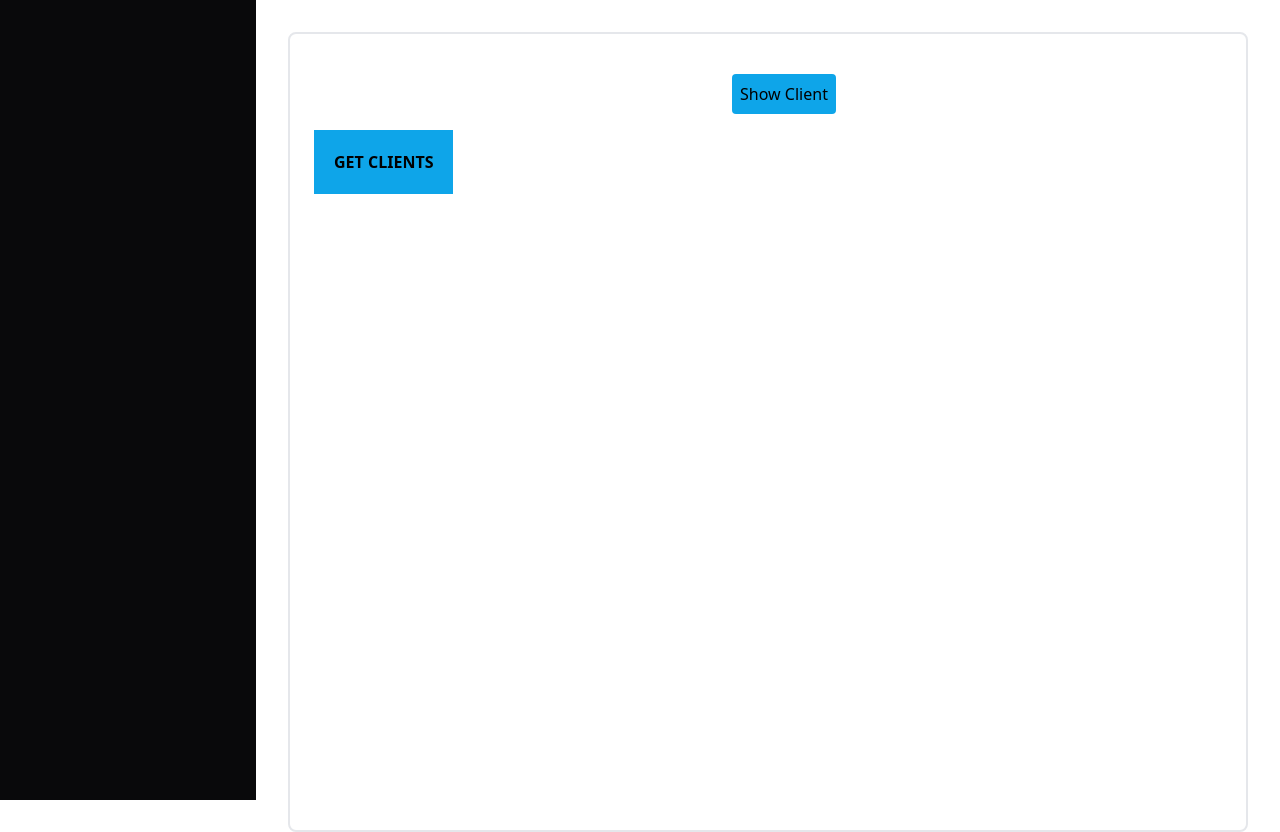
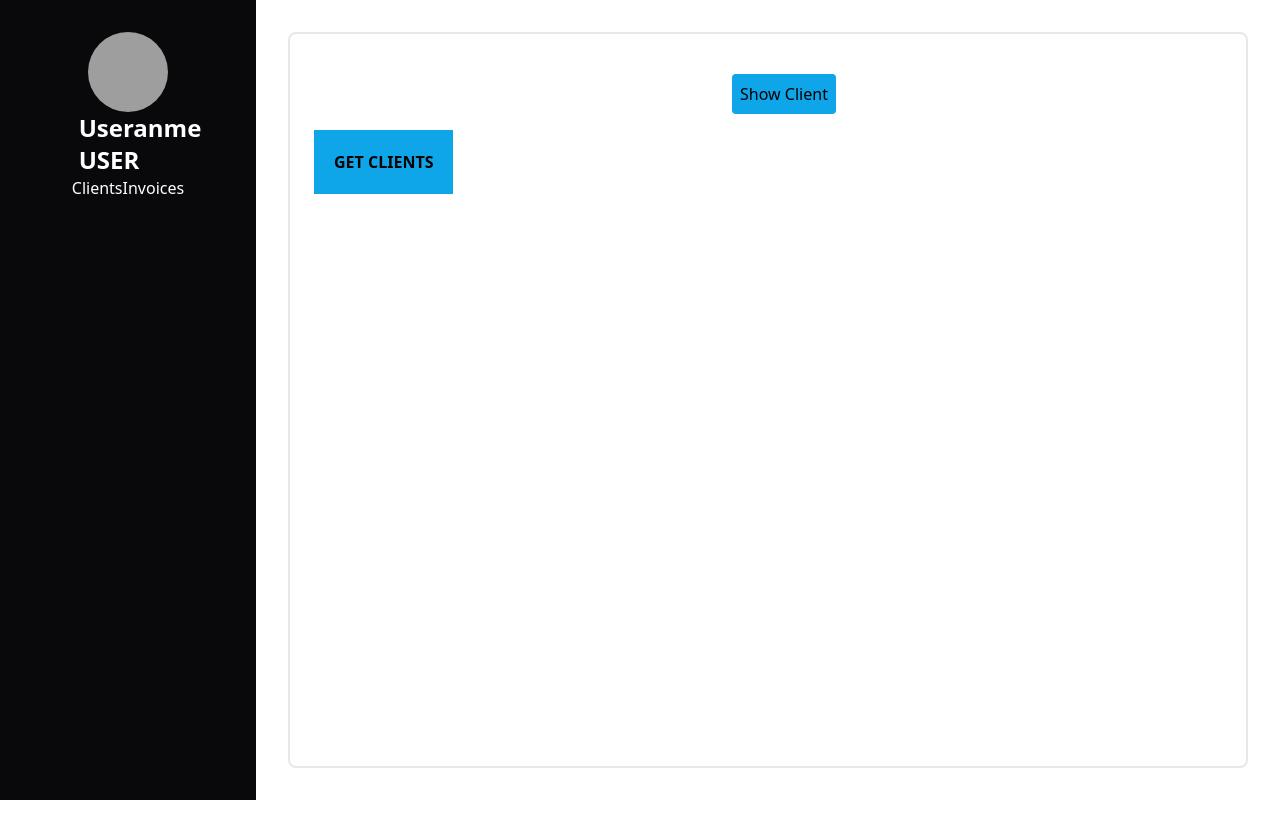
Before and after one commit to Fibonoir/epic-energy, an Angular app in the folder epic_energy_front/: page /dashboard in a window 1280 px wide. After the commit the page ends 800 px from the top, so only its background shows below. Built offline with nearby package versions, Linux system fonts and the light colour scheme; grey boxes are pictures that could not be loaded.

Commit message:
basic styling

```diff
--- a/epic_energy_front/src/app/components/dashboard/dashboard.component.html
+++ b/epic_energy_front/src/app/components/dashboard/dashboard.component.html
@@ -1,13 +1,36 @@
 <div class="flex flex-col md:grid w-full h-screen grid-cols-5">
-  <div class="h-20 md:h-full md:col-span-1 bg-zinc-950">
-    <img src="" alt="">
+  <div class="md:h-full md:col-span-1 bg-zinc-950">
+    <div class="flex md:flex-col md:items-center p-4 md:pt-8 h-full">
+      <img
+        src="https://m.media-amazon.com/images/M/MV5BYTFhMzcxODktMDc0Zi00M2ZmLTk2YzEtODczYjA3NmNiNDhkXkEyXkFqcGc@._V1_.jpg"
+        alt="avatar"
+        class="w-16 h-16 md:w-20 md:h-20 rounded-full"
+      />
+
+      <div class="ps-6">
+        <h1 class="text-white text-2xl font-bold">Useranme</h1>
+        <h1 class="text-white text-2xl font-bold">{{ role }}</h1>
+      </div>
+
+      <div class="text-white">
+        <button>Clients</button>
+        <button>Invoices</button></div>
+    </div>
   </div>
-  <div class="h-full md:col-span-4 m-8 p-6 border-2 rounded-lg ">
+  <div class="sm:h-full md:h-auto md:col-span-4 m-8 p-6 border-2 rounded-lg">
     <ul class="flex m-4 w-full justify-around">
-      <button *ngIf="isAdmin" class="bg-sky-500 rounded p-2" (click)="mood = 'creating'">Create client</button>
-      <button class="bg-sky-500 rounded p-2" (click)="mood = 'reading'">Show Client</button>
+      <button
+        *ngIf="isAdmin"
+        class="bg-sky-500 rounded p-2"
+        (click)="mood = 'creating'"
+      >
+        Create client
+      </button>
+      <button class="bg-sky-500 rounded p-2" (click)="mood = 'reading'">
+        Show Client
+      </button>
     </ul>
-    <form *ngIf="mood ==='creating' && isAdmin" class="flex flex-col">
+    <form *ngIf="mood === 'creating' && isAdmin" class="flex flex-col">
       <div class="grid grid-cols-4 gap-4">
         <div>
           <label class="block text-white">Company Name</label>
@@ -132,7 +155,11 @@
         Register Client
       </button>
     </form>
-    <button *ngIf="mood === 'reading'" (click)="fetchAllClients()" class="bg-sky-500 font-bold p-5">
+    <button
+      *ngIf="mood === 'reading'"
+      (click)="fetchAllClients()"
+      class="bg-sky-500 font-bold p-5"
+    >
       GET CLIENTS
     </button>
   </div>
--- a/epic_energy_front/src/app/components/dashboard/dashboard.component.ts
+++ b/epic_energy_front/src/app/components/dashboard/dashboard.component.ts
@@ -12,7 +12,9 @@ export class DashboardComponent implements OnInit {
   clients: ResponseBody | null = null;
   mood: string = 'reading';
   isAdmin: boolean = false;
-
+  role: string = 'USER';
+name: any;
+surname: any;
 
   constructor(
     private http: HttpClient,
@@ -21,7 +23,6 @@ export class DashboardComponent implements OnInit {
 
   ngOnInit(): void {
     this.getRoleFromToken();
-
   }
 
   fetchAllClients() {
@@ -48,6 +49,7 @@ export class DashboardComponent implements OnInit {
       const roles = payload.roles.map((role: string) => role.toLowerCase());
       if (roles.some((role: string) => role.includes('admin'))) {
         this.isAdmin = true;
+        this.role = 'ADMIN';
       }
       console.log(roles);
       return payload.role || null;
```
